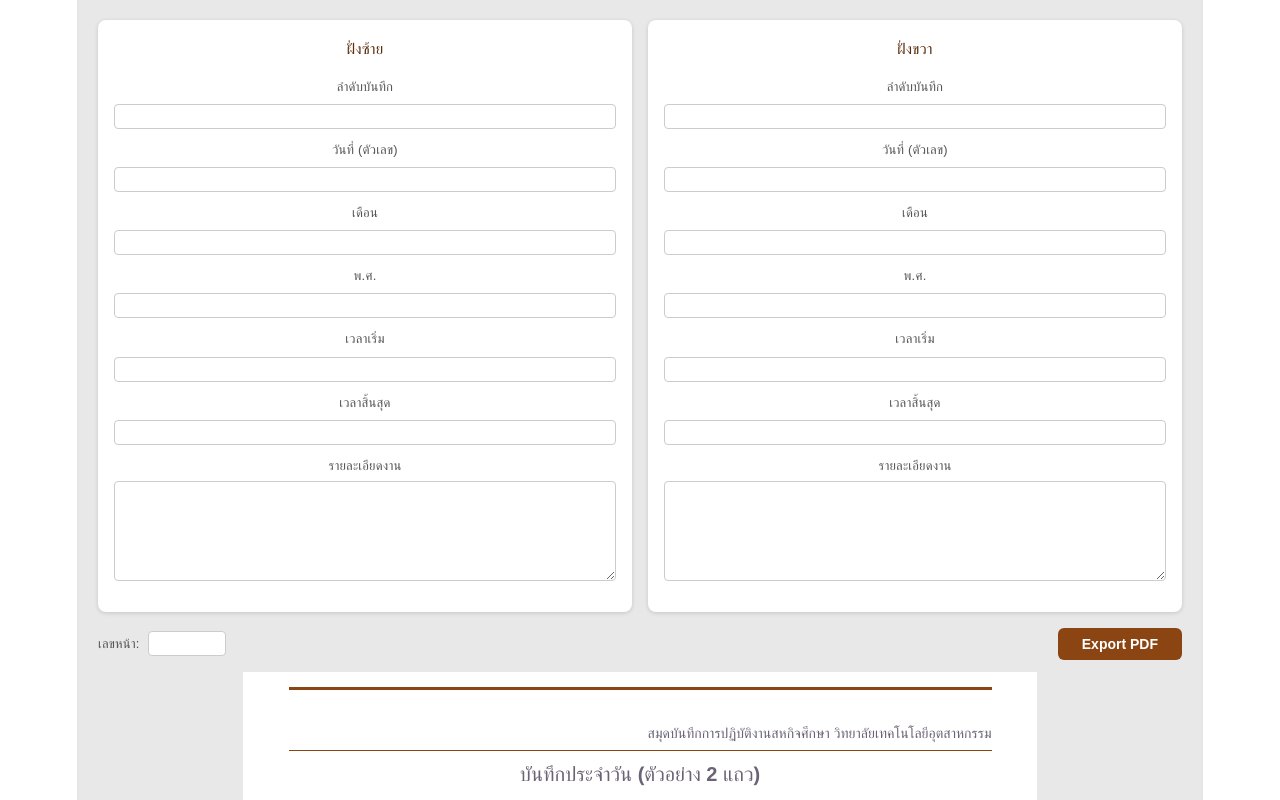
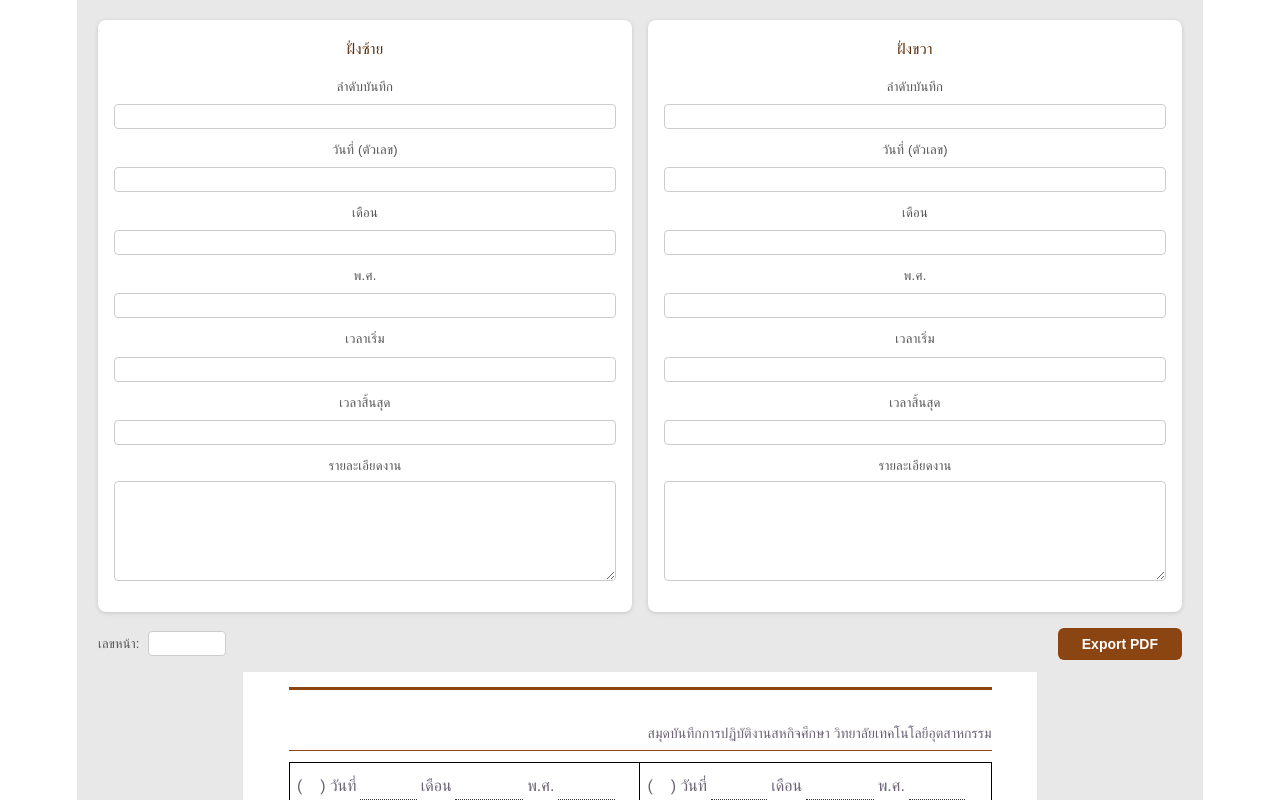
Before and after one commit to Tanongsak-BKK/training, a React (Vite) app: page / in a window 1280 px wide. Shown: the top 800 px of the page. Built offline with nearby package versions, Linux system fonts and the light colour scheme.

Commit message:
Update DailyTwoColumnPage.jsx

```diff
--- a/src/page/DailyTwoColumnPage.jsx
+++ b/src/page/DailyTwoColumnPage.jsx
@@ -203,9 +203,9 @@ export default function DailyTwoColumnPage() {
         <div style={{ borderTop: "1.5px solid #8b4513", marginBottom: "3mm" }} />
 
         {/* TITLE */}
-        <div style={{ textAlign: "center", fontSize: "20px", fontWeight: "bold", marginBottom: "4mm" }}>
+        {/* <div style={{ textAlign: "center", fontSize: "20px", fontWeight: "bold", marginBottom: "4mm" }}>
           บันทึกประจำวัน (ตัวอย่าง 2 แถว)
-        </div>
+        </div> */}
 
         {/* TWO COLUMN TABLE */}
         <div
```
